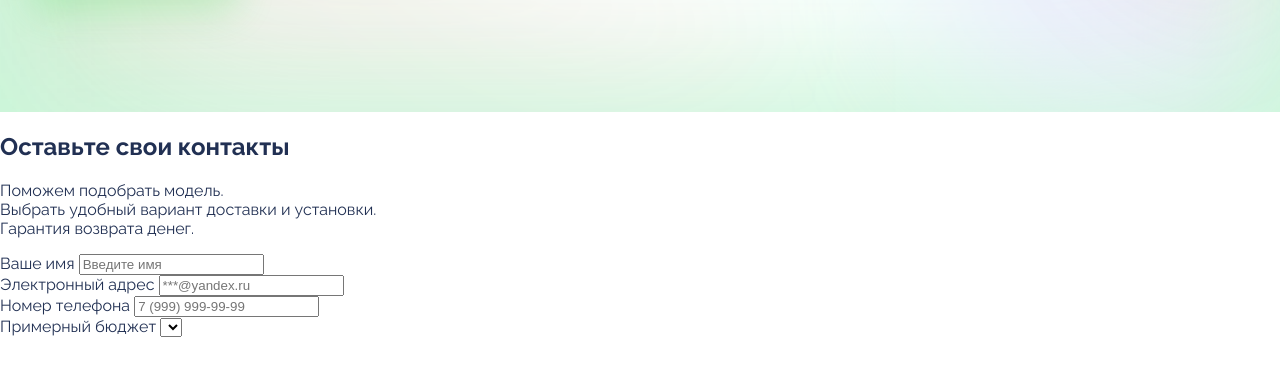
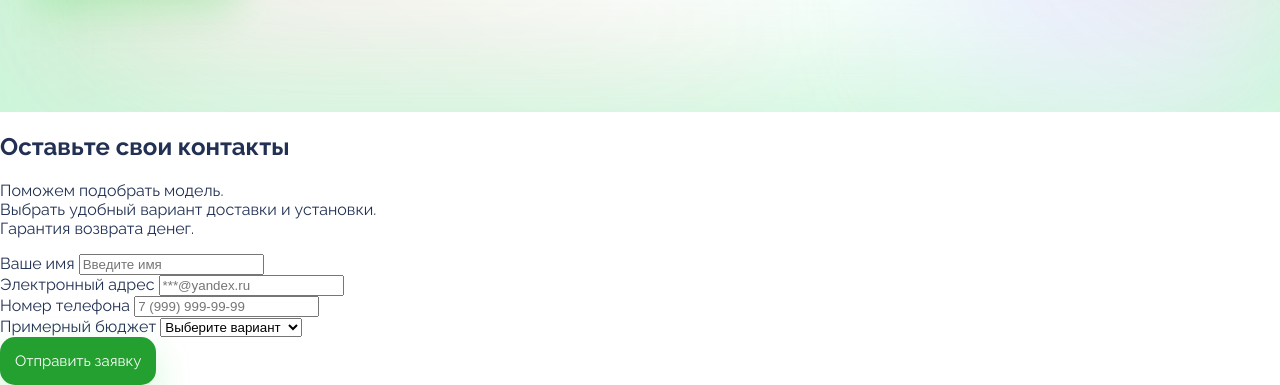
Before and after one commit to DenniKs/reen-corp-landing, a plain HTML site: page index.html in a window 1280 px wide. Shown: the part 709-1094 px from the top of the page. Before the commit the page ends 1046 px from the top, so only its background shows below. Drawn offline with Linux system fonts and the light colour scheme.

Commit message:
Форма v2

```diff
--- a/index.html
+++ b/index.html
@@ -44,6 +44,12 @@
         <div class="form_group">
           <label for="budget">Примерный бюджет</label>
           <select type="tel" id="budget">
+            <option>Выберите вариант</option>
+            <option value="10–30">10 000₽ – 30 000₽</option>
+            <option value="30–60">30 000₽ – 60 000₽</option>
+            <option value="60–100">60 000₽ – 100 000₽</option>
+            <option value="100+">100 000₽</option>
+          </select>
         </div>
         <button type="submit" class="form__submit">Отправить заявку</button>
       </form>
```
